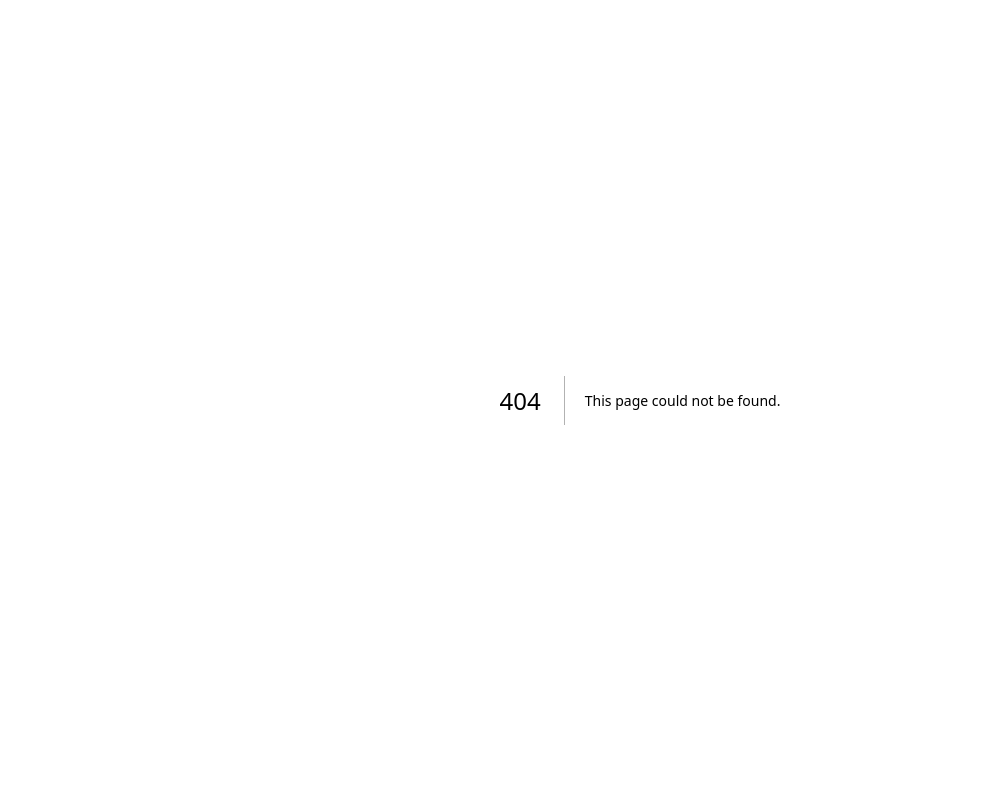
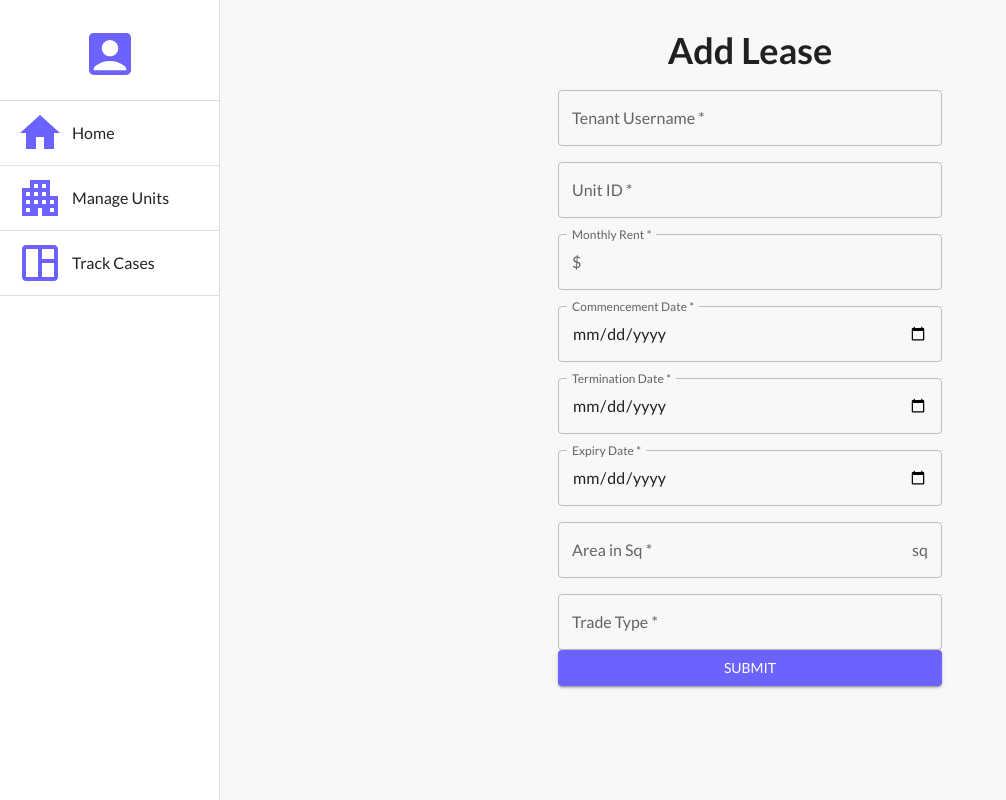
Before and after one commit to Josie1902/esc_portal_overhaul, a Next.js app: page /landlord/addlease in a window 1280 px wide. Before the commit this address had no page. Shown: the whole page, without its empty margins (0-1006 px from the left). Built offline with nearby package versions, Linux system fonts and the light colour scheme.

Commit message:
add lease form

```diff
--- /dev/null
+++ b/app/landlord/addlease/page.js
@@ -0,0 +1,10 @@
+import LeaseForm from "@/components/landlord/addlease/leaseform"
+
+export default function AddLease(){
+    return(
+        <section className="flex flex-col justify-center items-center">
+            <h1 className="mb-1 text-4xl font-extrabold">Add Lease</h1>
+            <LeaseForm></LeaseForm>
+        </section>
+    )
+}
--- /dev/null
+++ b/components/landlord/addlease/leasefields.js
@@ -0,0 +1,82 @@
+import { TextField, InputAdornment} from '@mui/material';
+
+export default function LeaseField({formData,handleInputChange}) {
+    return (
+    <section className='mt-4 flex flex-col gap-4 w-96'>
+          <TextField
+            name="tenantUsername"
+            label="Tenant Username"
+            value={formData.tenantId}
+            onChange={handleInputChange}
+            required
+          />
+          <TextField
+            name="unitId"
+            label="Unit ID"
+            value={formData.unitId}
+            onChange={handleInputChange}
+            required
+          />
+          <TextField
+            name="monthlyRent"
+            label="Monthly Rent"
+            value={formData.monthlyRent}
+            onChange={handleInputChange}
+            InputProps={{
+                startAdornment: <InputAdornment position="start">$</InputAdornment>,
+            }}
+            required
+          />
+          <TextField
+            name="commencementDate"
+            label="Commencement Date"
+            type="date"
+            value={formData.commencementDate}
+            onChange={handleInputChange}
+            required
+            InputLabelProps={{
+              shrink: true,
+            }}
+          />
+          <TextField
+            name="terminationDate"
+            label="Termination Date"
+            type="date"
+            value={formData.terminationDate}
+            onChange={handleInputChange}
+            required
+            InputLabelProps={{
+              shrink: true,
+            }}
+         />
+        <TextField
+          name="expiryDate"
+          label="Expiry Date"
+          type="date"
+          value={formData.expiryDate}
+          onChange={handleInputChange}
+          required
+          InputLabelProps={{
+            shrink: true,
+          }}
+        />
+        <TextField
+            name="areaInSq"
+            label="Area in Sq"
+            value={formData.areaInSq}
+            onChange={handleInputChange}
+            InputProps={{
+                endAdornment: <InputAdornment position="end">sq</InputAdornment>,
+            }}
+            required
+        />
+        <TextField
+          name="tradeType"
+          label="Trade Type"
+          value={formData.tradeType}
+          onChange={handleInputChange}
+          required
+        />
+    </section>
+  )
+}
--- /dev/null
+++ b/components/landlord/addlease/leaseform.js
@@ -0,0 +1,37 @@
+'use client'
+import React, {useState} from 'react';
+import SubmitButton from '@/components/shared/submitbutton';
+import LeaseField from './leasefields';
+
+export default function LeaseForm() {
+    const [formData, setFormData] = useState({
+        tenantUsername: '',
+        unitId: '',
+        monthlyRent: '',
+        commencementDate: '',
+        terminationDate: '',
+        expiryDate: '',
+        areaInSq:'',
+        tradeType:'',
+      });
+
+      const handleInputChange = (e) => {
+        const { name, value } = e.target;
+        setFormData({ ...formData, [name]: value });
+      };
+
+      const handleSubmit = (e) => {
+        e.preventDefault();
+        // Handle form submission here, e.g., send data to the server or perform other actions
+        console.log('Form Data:', formData);
+      };
+
+    return (
+    <section>
+        <form onSubmit={handleSubmit} className='flex flex-col'>
+            <LeaseField formData={formData} handleInputChange={handleInputChange}></LeaseField>
+            <SubmitButton></SubmitButton>
+        </form>
+    </section>
+  )
+}
```
